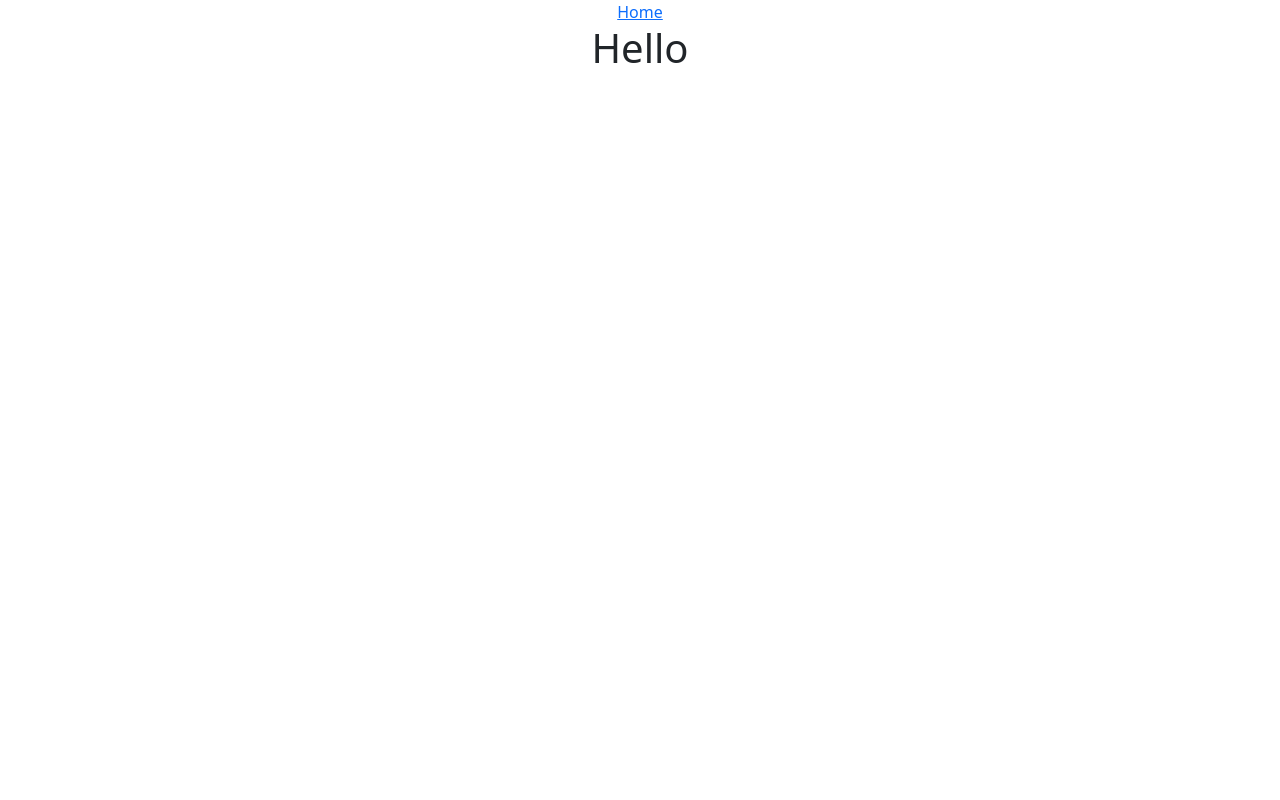
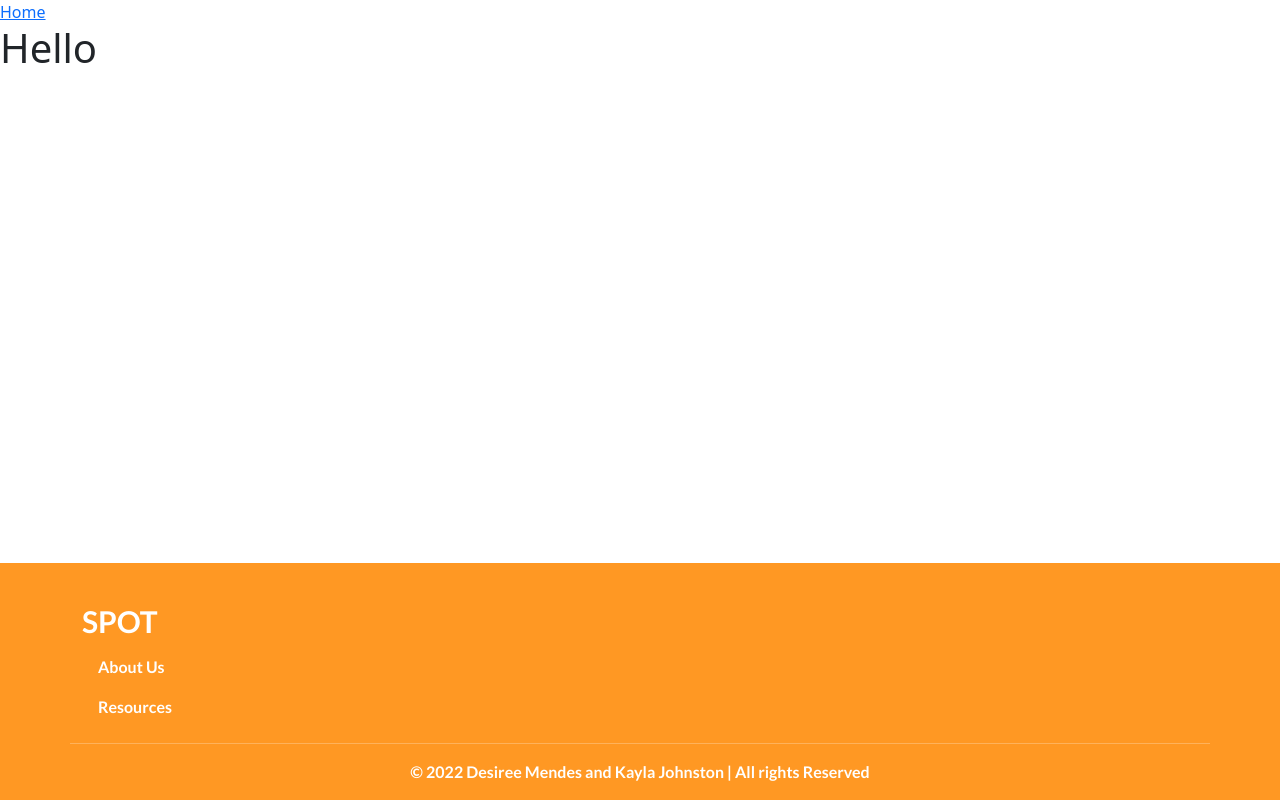
Before and after one commit to keepitclassick/spot, a React (Create React App) app in the folder client/: page / in a window 1280 px wide. Built offline with nearby package versions, Linux system fonts and the light colour scheme.

Commit message:
Import fonts, fix footer to bottom

```diff
--- a/client/public/index.html
+++ b/client/public/index.html
@@ -25,6 +25,10 @@
       Learn how to configure a non-root public URL by running `npm run build`.
     -->
     <title>React App</title>
+    <!-- Fonts -->
+<link rel="preconnect" href="https://fonts.googleapis.com">
+<link rel="preconnect" href="https://fonts.gstatic.com" crossorigin>
+<link href="https://fonts.googleapis.com/css2?family=Lato:wght@300;700&family=Source+Sans+Pro:ital,wght@1,300;1,600&display=swap" rel="stylesheet">
   </head>
   <body>
     <noscript>You need to enable JavaScript to run this app.</noscript>
--- a/client/src/App.css
+++ b/client/src/App.css
@@ -11,6 +11,16 @@
   .App-logo {
     animation: App-logo-spin infinite 20s linear;
   }
+}
+
+.page-container {
+  display: flex;
+  flex-direction: column;
+  min-height: 100vh;
+}
+
+.content-wrap{
+  flex:1;
 }
 
 .App-header {
--- a/client/src/App.js
+++ b/client/src/App.js
@@ -1,17 +1,22 @@
 import "./App.css";
 import "bootstrap/dist/css/bootstrap.min.css";
 import { BrowserRouter, Link, Routes, Route } from "react-router-dom";
-import { Nav } from "react-bootstrap";
+import { Carousel, Nav } from "react-bootstrap";
+import Footer from "./Components/Footer";
+import CarouselContainer from "./Components/CarouselContainer";
 
 function App() {
   return (
-    <div className='App'>
+    <div className='page-container'>
+			<div className="content-wrap">
 			<Nav />
 			<Link to='/'>Home </Link>
 			<Routes>
 				<Route path='/' element={<h1>Hello</h1>} />
 			</Routes>
 		</div>
+		<Footer />
+		</div>
   );
 }
 
```
